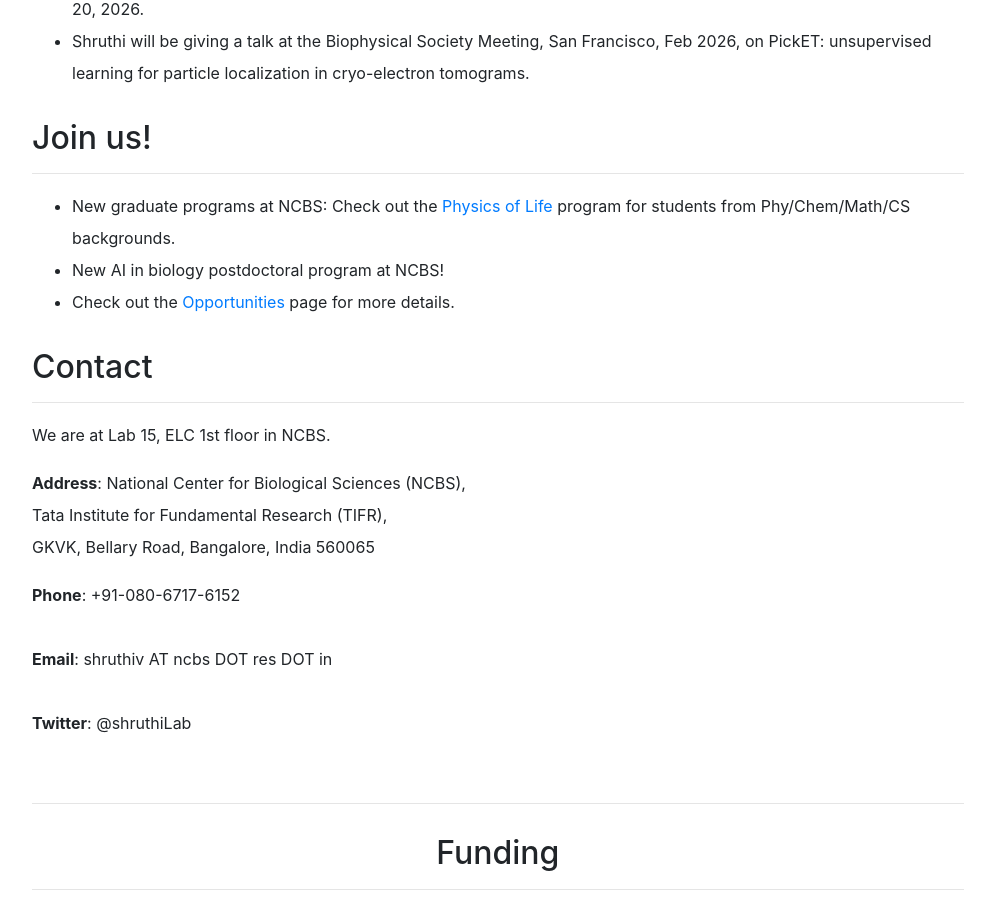
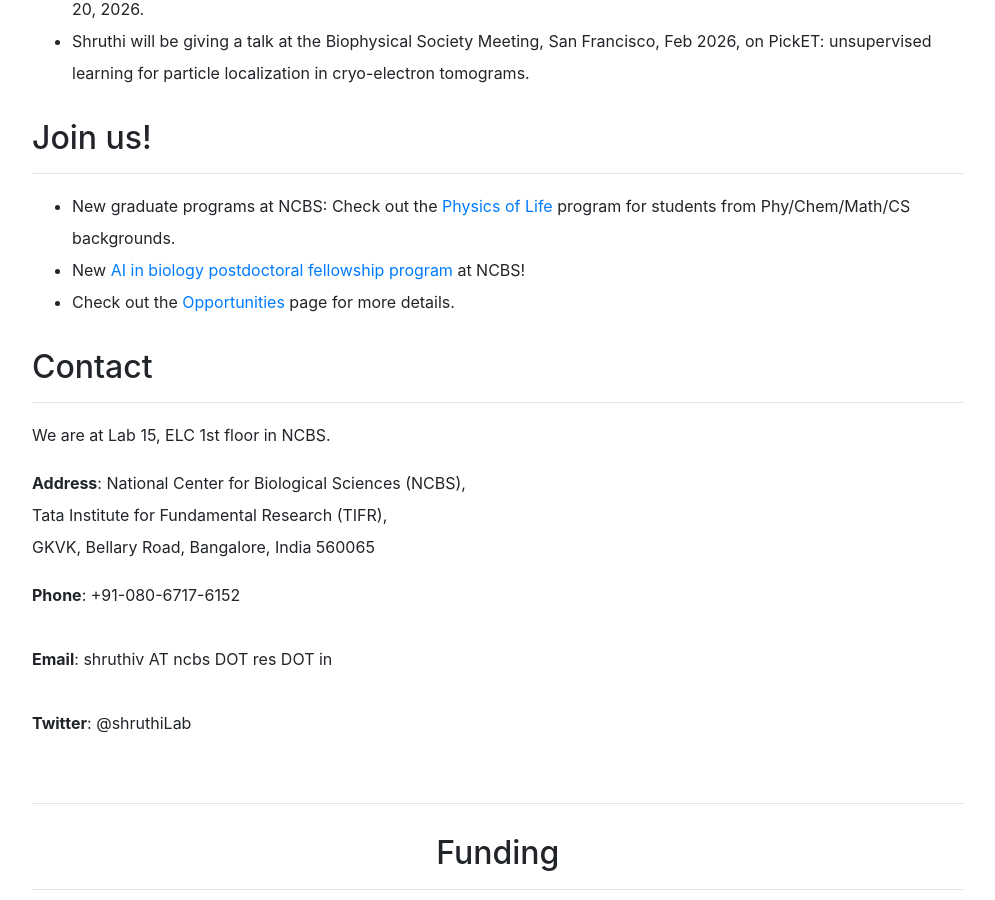
Before and after one commit to isblab/website, a Jekyll site: the page built from index.md, in a window 1280 px wide and 900 px high, scrolled down 1597 px. Shown: the whole window, without its empty margins (46-1041 px from the left). Built offline with Jekyll 4.4.1, drawn with Linux system fonts in a browser that asks for light colours.

Commit message:
add link to postdoc program

```diff
--- a/index.md
+++ b/index.md
@@ -38,7 +38,7 @@ Another focus lies in characterizing the structures and functions of specific as
 ## Join us!
 <hr>
 - New graduate programs at NCBS: Check out the [Physics of Life](https://pol.ncbs.res.in/) program for students from Phy/Chem/Math/CS backgrounds.
-- New AI in biology postdoctoral program at NCBS!
+- New [AI in biology postdoctoral fellowship program](https://www.ncbs.res.in/academic/postdoc-calibre-ai-in-biology-postdoctoral-fellowship-program) at NCBS!
 - Check out the [Opportunities](/Opportunities) page for more details.
 
 ## Contact
```
